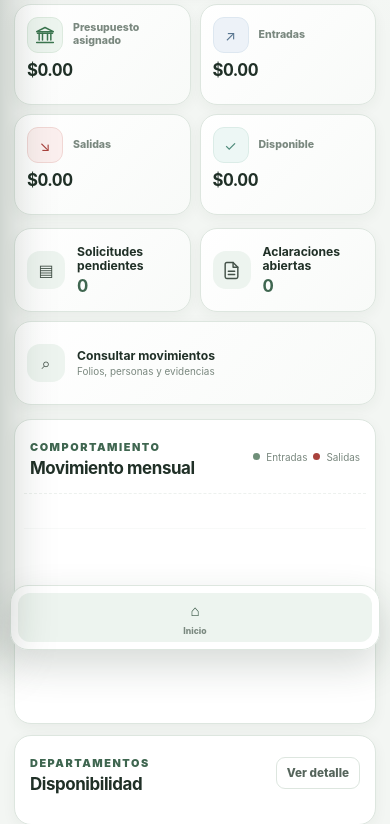
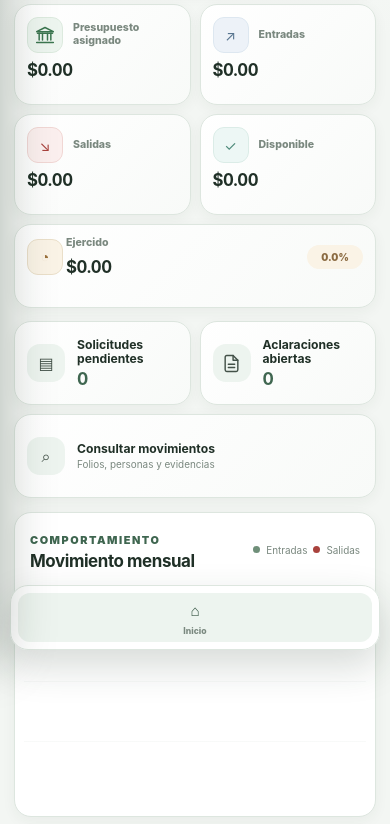
Before and after one commit to Pablodediosixtla/pro_ixtla, a PHP site: page / in a window 390 px wide. Shown: the part 184-1008 px from the top of the page. Run offline with PHP 8.4, Linux system fonts and the light colour scheme; a user stored in the database is signed in; some libraries are stand-ins or nearby versions.

Commit message:
V4.9 agrega ejercido y subitems expandibles

```diff
--- a/css/presupuesto.css
+++ b/css/presupuesto.css
@@ -674,3 +674,65 @@
   .expandable-summary{grid-template-columns:36px minmax(0,1fr) auto;gap:7px;padding:9px}.expandable-icon{width:36px;height:36px}.expandable-copy strong{font-size:.65rem}.expandable-copy>span{font-size:.56rem}.expandable-meta>strong{font-size:.61rem}.expandable-detail{padding-left:52px;padding-right:9px}.expandable-detail-grid{grid-template-columns:1fr}
   .request-step small{display:none}.request-step{min-height:54px}
 }
+
+
+/* ================================================================
+   V4.9 · Ejercido en Inicio + resumen departamental compacto +
+          sub-items expandibles
+   ================================================================ */
+.kpi-grid-five{grid-template-columns:repeat(5,minmax(0,1fr))}
+.kpi-card:nth-child(5){--kpi-accent:var(--ix-gold)}
+.kpi-icon.gold{background:#faf3e6;color:#9a713c;border-color:#eadfc9}
+.kpi-card-exercised em b{color:#8b6b42;font-weight:950}
+.kpi-mobile-percent{display:none}
+
+/* El porcentaje ya vive en el encabezado del departamento. */
+.department-kpi-grid{grid-template-columns:repeat(4,minmax(0,1fr))}
+
+/* Sub-items: misma interacción compacta que movimientos/solicitudes. */
+.subitem-module-panel>.panel-head p{margin:4px 0 0;font-size:.61rem}
+.subitem-expandable-meta{grid-template-columns:auto auto 22px}
+.subitem-expandable-meta .badge{white-space:nowrap}
+.subitem-expandable-card .expandable-copy small{max-width:620px}
+
+@media(max-width:1100px) and (min-width:701px){
+  .kpi-grid-five{grid-template-columns:repeat(3,minmax(0,1fr))}
+  .kpi-card-exercised{grid-column:span 2}
+}
+
+@media(max-width:700px){
+  .kpi-grid-five{grid-template-columns:repeat(2,minmax(0,1fr))}
+  .kpi-card-exercised{
+    grid-column:1/-1;
+    min-height:84px;
+    grid-template-columns:36px minmax(0,1fr) auto;
+    grid-template-areas:"icon label percent" "icon value percent";
+    grid-template-rows:auto auto;
+    align-items:center;
+  }
+  .kpi-card-exercised em{display:none}
+  .kpi-card-exercised .kpi-mobile-percent{
+    display:inline-flex;
+    grid-area:percent;
+    align-items:center;
+    justify-content:center;
+    min-width:62px;
+    padding:7px 9px;
+    border-radius:999px;
+    background:#faf3e6;
+    color:#8b6b42;
+    font-size:.68rem;
+    font-weight:950;
+    white-space:nowrap;
+  }
+  .department-kpi-grid{grid-template-columns:repeat(2,minmax(0,1fr))}
+  .subitem-module-panel>.panel-head{align-items:flex-start}
+  .subitem-expandable-meta{grid-template-columns:auto 20px}
+  .subitem-expandable-meta>span:nth-child(2){display:none}
+  .subitem-expandable-card .expandable-copy small{max-width:100%}
+}
+
+@media(max-width:390px){
+  .kpi-card-exercised{grid-template-columns:32px minmax(0,1fr) auto;column-gap:7px}
+  .kpi-card-exercised .kpi-mobile-percent{min-width:56px;padding:6px 7px;font-size:.62rem}
+}
--- a/db/web/dashboard/resumen.php
+++ b/db/web/dashboard/resumen.php
@@ -1,5 +1,5 @@
 <?php
-require_once dirname(__DIR__,2).'/lib/bootstrap.php';require_method('GET');$user=require_login();$year=max(2020,min(2100,(int)($_GET['year']??date('Y'))));$db=conectar();if(!$db)json_response(['ok'=>false,'error'=>'Sin conexión a base de datos'],503);$ids=visible_department_ids($db,$user);if(!$ids){$db->close();json_response(['ok'=>true,'data'=>['totals'=>['asignado'=>0,'entradas'=>0,'salidas'=>0,'disponible'=>0],'departments'=>[],'monthly'=>array_fill(1,12,['entrada'=>0,'salida'=>0]),'pending_requests'=>0,'open_clarifications'=>0]]);}$idList=implode(',',array_map('intval',$ids));
+require_once dirname(__DIR__,2).'/lib/bootstrap.php';require_method('GET');$user=require_login();$year=max(2020,min(2100,(int)($_GET['year']??date('Y'))));$db=conectar();if(!$db)json_response(['ok'=>false,'error'=>'Sin conexión a base de datos'],503);$ids=visible_department_ids($db,$user);if(!$ids){$db->close();json_response(['ok'=>true,'data'=>['totals'=>['asignado'=>0,'entradas'=>0,'salidas'=>0,'disponible'=>0,'ejercido_pct'=>0],'departments'=>[],'monthly'=>array_fill(1,12,['entrada'=>0,'salida'=>0]),'pending_requests'=>0,'open_clarifications'=>0]]);}$idList=implode(',',array_map('intval',$ids));
 $sql="SELECT d.departamento_id,d.codigo,d.nombre,d.color_hex,COALESCE(pd.presupuesto_asignado,0) asignado,
 COALESCE(SUM(CASE WHEN pm.tipo='ENTRADA' AND pm.estatus='REGISTRADO' THEN pm.monto ELSE 0 END),0) entradas,
 COALESCE(SUM(CASE WHEN pm.tipo='SALIDA' AND pm.estatus='REGISTRADO' THEN pm.monto ELSE 0 END),0) salidas
@@ -8,6 +8,7 @@ LEFT JOIN presupuesto_movimiento pm ON pm.departamento_id=d.departamento_id AND
 WHERE d.departamento_id IN ($idList) AND d.estatus='ACTIVO'
 GROUP BY d.departamento_id,d.codigo,d.nombre,d.color_hex,pd.presupuesto_asignado ORDER BY d.nombre";
 $rs=$db->query($sql);$deps=[];$tot=['asignado'=>0.0,'entradas'=>0.0,'salidas'=>0.0,'disponible'=>0.0];while($r=$rs->fetch_assoc()){$a=(float)$r['asignado'];$e=(float)$r['entradas'];$s=(float)$r['salidas'];$dis=$a+$e-$s;$deps[]=['departamento_id'=>(int)$r['departamento_id'],'codigo'=>$r['codigo'],'nombre'=>$r['nombre'],'color_hex'=>$r['color_hex'],'asignado'=>$a,'entradas'=>$e,'salidas'=>$s,'disponible'=>$dis,'ejercido_pct'=>$a>0?round(($s/$a)*100,1):0];$tot['asignado']+=$a;$tot['entradas']+=$e;$tot['salidas']+=$s;$tot['disponible']+=$dis;}
+$tot['ejercido_pct']=$tot['asignado']>0?round(($tot['salidas']/$tot['asignado'])*100,1):0.0;
 $monthly=[];for($m=1;$m<=12;$m++)$monthly[$m]=['entrada'=>0.0,'salida'=>0.0];$rs=$db->query("SELECT pm.*,MONTH(pm.fecha) mes FROM presupuesto_movimiento pm WHERE pm.ejercicio=$year AND pm.estatus='REGISTRADO' AND pm.departamento_id IN ($idList) ORDER BY pm.fecha");if($rs)while($r=$rs->fetch_assoc()){if(!movement_is_visible($db,$user,$r))continue;$m=(int)$r['mes'];$k=$r['tipo']==='ENTRADA'?'entrada':'salida';$monthly[$m][$k]+=(float)$r['monto'];}
 $pending=0;$rs=$db->query("SELECT * FROM presupuesto_solicitud WHERE ejercicio=$year AND estatus IN ('PENDIENTE','AUTORIZADA') AND departamento_id IN ($idList)");if($rs)while($r=$rs->fetch_assoc())if(request_is_visible($db,$user,$r)||user_has_permission($user,'SOLICITUD_APROBAR'))$pending++;
 $open=0;$sql="SELECT a.aclaracion_id,pm.* FROM movimiento_aclaracion a JOIN presupuesto_movimiento pm ON pm.movimiento_id=a.movimiento_id WHERE a.estatus IN ('ABIERTA','EN_REVISION') AND pm.departamento_id IN ($idList)";$rs=$db->query($sql);if($rs)while($r=$rs->fetch_assoc())if(movement_is_visible($db,$user,$r))$open++;
--- a/js/dashboard.js
+++ b/js/dashboard.js
@@ -8,6 +8,10 @@
       document.getElementById('kpiEntries').textContent=App.money(d.totals.entradas);
       document.getElementById('kpiOutputs').textContent=App.money(d.totals.salidas);
       document.getElementById('kpiAvailable').textContent=App.money(d.totals.disponible);
+      document.getElementById('kpiExercised').textContent=App.money(d.totals.salidas);
+      const exercisedPct=Number(d.totals.ejercido_pct||0).toFixed(1)+'%';
+      document.getElementById('kpiExercisedPct').textContent=exercisedPct;
+      document.getElementById('kpiExercisedPctMobile').textContent=exercisedPct;
       document.getElementById('pendingRequests').textContent=d.pending_requests;
       document.getElementById('openClarifications').textContent=d.open_clarifications;
       renderMonths(d.monthly);
--- a/js/departamento-resumen.js
+++ b/js/departamento-resumen.js
@@ -82,7 +82,6 @@
       document.getElementById('departmentEntries').textContent=App.money(t.entradas);
       document.getElementById('departmentAvailable').textContent=App.money(t.disponible);
       document.getElementById('departmentSpent').textContent=App.money(t.salidas);
-      document.getElementById('departmentPercent').textContent=`${Number(t.ejercido_pct||0).toFixed(1)}%`;
       const movementsUrl=`?view=movimientos&departamento_id=${departmentId}&year=${yearSelect.value}`;
       document.getElementById('departmentMovementsLink')?.setAttribute('href',movementsUrl);
       document.getElementById('departmentAllMovementsLink')?.setAttribute('href',movementsUrl);
--- a/views/dashboard.php
+++ b/views/dashboard.php
@@ -20,11 +20,12 @@ $dashFirstName=$user['first_name']??$user['name']??'Usuario';
     <?php if(nav_ok($perms,'MOVIMIENTO_SALIDA_CREAR')||nav_ok($perms,'MOVIMIENTO_ENTRADA_CREAR')):?><a class="btn dashboard-register-btn" href="?view=nuevo-movimiento">Registrar movimiento</a><?php endif;?>
   </div>
 </section>
-<div class="kpi-grid">
+<div class="kpi-grid kpi-grid-five">
   <article class="kpi-card"><span class="kpi-icon green"><?=nav_icon('bank')?></span><small>Presupuesto asignado</small><strong id="kpiAssigned">$0.00</strong><em>Base anual autorizada</em></article>
   <article class="kpi-card"><span class="kpi-icon blue">↗</span><small>Entradas</small><strong id="kpiEntries">$0.00</strong><em>Recursos agregados</em></article>
   <article class="kpi-card"><span class="kpi-icon red">↘</span><small>Salidas</small><strong id="kpiOutputs">$0.00</strong><em>Ejercicio registrado</em></article>
   <article class="kpi-card"><span class="kpi-icon teal">✓</span><small>Disponible</small><strong id="kpiAvailable">$0.00</strong><em>Saldo actual</em></article>
+  <article class="kpi-card kpi-card-exercised"><span class="kpi-icon gold">◔</span><small>Ejercido</small><strong id="kpiExercised">$0.00</strong><em><b id="kpiExercisedPct">0.0%</b> del presupuesto asignado</em><span class="kpi-mobile-percent" id="kpiExercisedPctMobile">0.0%</span></article>
 </div>
 <div class="quick-grid">
   <a href="?view=solicitudes" class="quick-card"><span>▤</span><div><b>Solicitudes pendientes</b><strong id="pendingRequests">0</strong></div></a>
--- a/views/departamento-resumen.php
+++ b/views/departamento-resumen.php
@@ -29,7 +29,6 @@ $requestedYear=(int)($_GET['year']??date('Y'));
   <article class="department-kpi-card entries"><span class="department-kpi-icon">↗</span><div><small>Entradas</small><strong id="departmentEntries">$0.00</strong></div></article>
   <article class="department-kpi-card available"><span class="department-kpi-icon">◫</span><div><small>Disponible</small><strong id="departmentAvailable">$0.00</strong></div></article>
   <article class="department-kpi-card spent"><span class="department-kpi-icon">↘</span><div><small>Ejercido</small><strong id="departmentSpent">$0.00</strong></div></article>
-  <article class="department-kpi-card percent"><span class="department-kpi-icon">◔</span><div><small>% ejercido</small><strong id="departmentPercent">0%</strong></div></article>
 </div>
 
 <div class="department-summary-main-grid">
```
Also changed, not shown: js/subitems.js (+33 -3 lines), views/subitems.php (+5 -6 lines), README.md, 2 other files.
